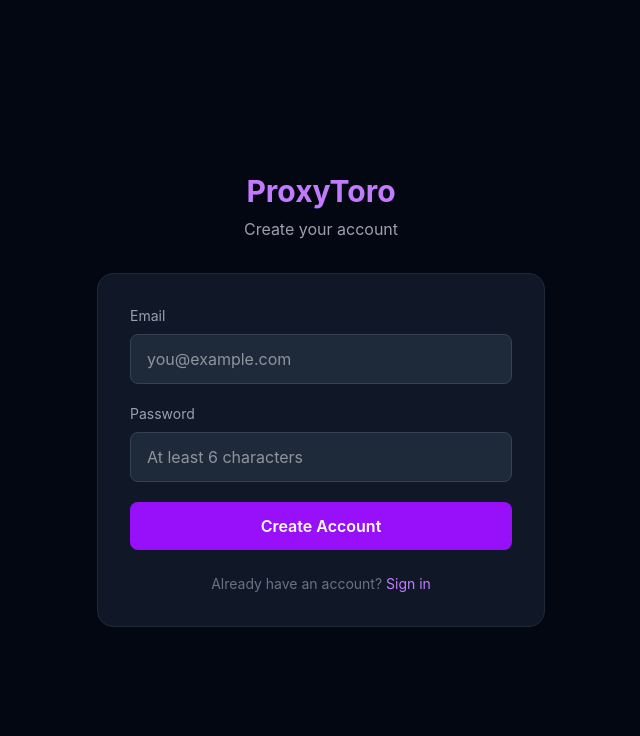
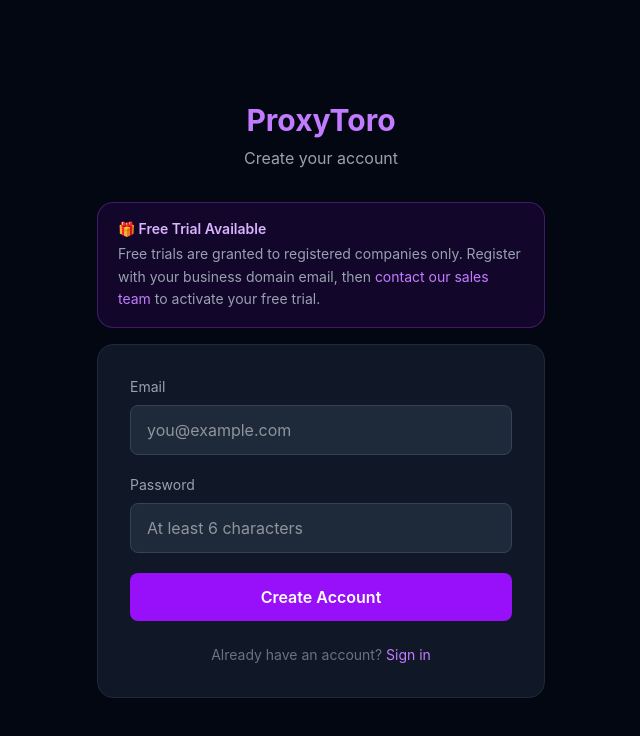
Before and after one commit to yoelKraitman/ProxyToro-Platform, a React (Vite) app in the folder frontend/: page /register in a window 1280 px wide. Shown: the top 736 px of the page, without its empty margins (319-959 px from the left). Built offline with nearby package versions, Linux system fonts and the light colour scheme; no server answers.

Commit message:
feat: add free trial notice on register page

```diff
--- a/frontend/src/pages/Register.jsx
+++ b/frontend/src/pages/Register.jsx
@@ -1,5 +1,6 @@
 import { useState, useEffect } from 'react'
 import { Link, useNavigate } from 'react-router-dom'
+
 import axios from 'axios'
 import { useAuth } from '../context/AuthContext'
 
@@ -61,6 +62,16 @@ export default function Register() {
         <div className="text-center mb-8">
           <h1 className="text-3xl font-bold text-purple-400">ProxyToro</h1>
           <p className="text-gray-400 mt-2">Create your account</p>
+        </div>
+
+        {/* Free trial notice */}
+        <div className="bg-purple-600/10 border border-purple-500/30 rounded-2xl px-5 py-4 mb-4 text-sm">
+          <p className="text-purple-300 font-semibold mb-1">🎁 Free Trial Available</p>
+          <p className="text-gray-400 leading-relaxed">
+            Free trials are granted to registered companies only. Register with your business domain email, then{' '}
+            <Link to="/contact" className="text-purple-400 hover:underline">contact our sales team</Link>
+            {' '}to activate your free trial.
+          </p>
         </div>
 
         {/* Card */}
```
